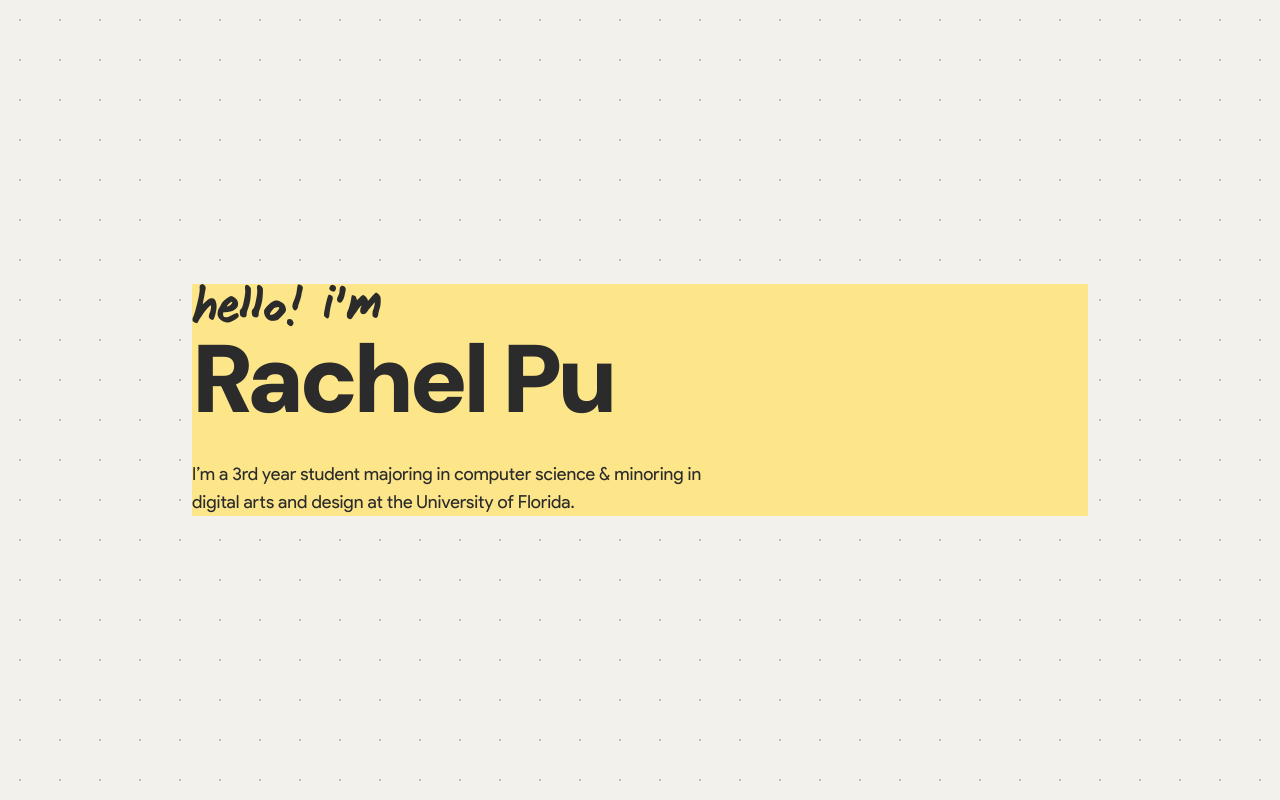
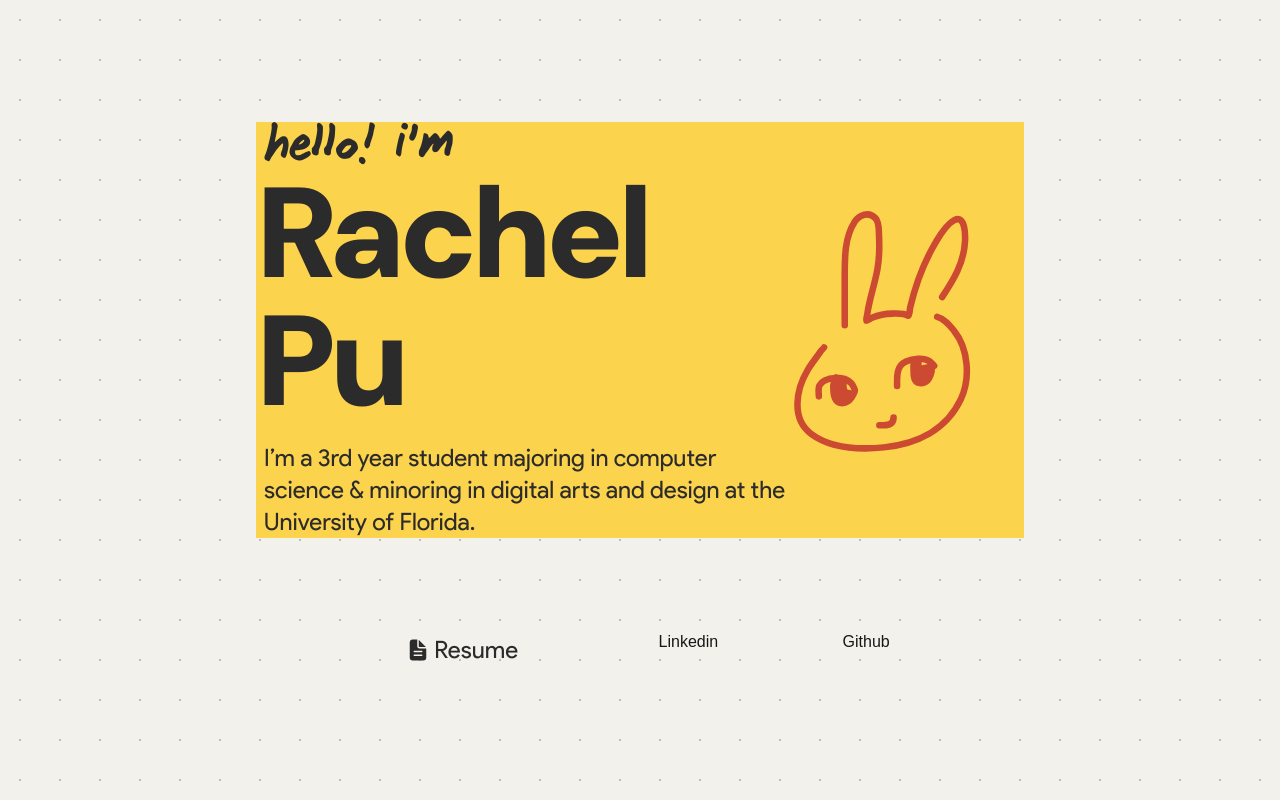
Before and after one commit to rachel-pu/rachel-pu, a Next.js app: page / in a window 1280 px wide. Built offline with nearby package versions, Linux system fonts and the light colour scheme.

Commit message:
animated home page

```diff
--- a/src/app/page.tsx
+++ b/src/app/page.tsx
@@ -1,21 +1,153 @@
-import Image from "next/image";
+"use client";
+
+import { motion } from "framer-motion";
+import { IoDocumentText } from "react-icons/io5";
+
 
 export default function Home() {
+
+    // src: https://codesandbox.io/p/sandbox/framer-motion-5-1-line-drawing-ph6ln?file=%2Fsrc%2FApp.js%3A4%2C1-17%2C3&from-embed
+    const draw = {
+    hidden: { pathLength: 0, opacity: 0 },
+    visible: ({i}: { i: any }) => {
+        const delay = 1 + i * 0.5;
+        return {
+            pathLength: 1,
+            opacity: 1,
+            transition: {
+                pathLength: { delay, type: "spring", duration: 2.0, bounce: 0 },
+                opacity: { delay, duration: 0.01 }
+            }
+        };
+    }
+};
+
   return (
       // dot background
       <div className="bg-[#F3F1EB] h-screen bg-dot-pattern bg-dot-size flex flex-col">
 
-          {/* text and picture */}
-          <div className="bg-amber-200 items-center flex m-auto flex-row">
+          {/* text and animated drawing */}
+          <div className="bg-amber-300 items-center flex mt-auto mb-20 mr-auto ml-auto flex-row max-w-[60%] justify-between">
               {/* text*/}
-              <div className="flex flex-col max-w-[60%]">
-                <h1 className="text-5xl font-janitor text-[#2B2B2B]">hello! i&#39;m</h1>
-                <p className="text-8xl font-dm-sans-black tracking-tighter text-[#2B2B2B]">Rachel Pu</p>
-                <p className="text-lg font-product-sans text-[#2B2B2B] mt-8">I’m a 3rd year student majoring in computer science & minoring in digital arts and design at the University of Florida. </p>
+              <div className="flex flex-col max-w-[70%]">
+                <motion.h1 className="text-5xl font-janitor text-[#2B2B2B] ml-2"
+                           initial={{ opacity: 0 }}
+                           animate={{ opacity: 1, transition: { duration: 0.8, delay: 0.2 } }}
+                >hello! i&#39;m</motion.h1>
+                <motion.p className="text-9xl font-dm-sans-black tracking-tighter text-[#2B2B2B]"
+                          initial={{ opacity: 0 }}
+                          animate={{ opacity: 1, transition: { duration: 0.8, delay: 1 } }}
+                >Rachel Pu</motion.p>
+                <motion.p className="text-2xl font-product-sans text-[#2B2B2B] mt-4 ml-2"
+                          initial={{ opacity: 0 }}
+                          animate={{ opacity: 1, transition: { duration: 0.8, delay: 2 } }}
+                          >I’m a 3rd year student majoring in computer science & minoring in digital arts and design at the University of Florida. </motion.p>
               </div>
                 {/* picture */}
+              {/*<img src="/vectors/bunny.svg" alt="Rachel Pu" className="max-w-[28%]"/>*/}
+
+              <motion.svg
+                  className="max-w-[30%]"
+                  width="100%"
+                  height="100%"
+                  viewBox="0 0 600 620"
+                  initial="hidden"
+                  animate="visible"
+              >
+                  <motion.path
+                      d="M132.133 297.31C132.133 257.918 131.905 218.52 132.133 179.129C132.424 128.832 129.601 72.3144 158.156 28.2404C170.27 9.54363 194.809 0.987818 212.113 18.6904C222.43 29.2438 220.781 51.9315 221.425 65.0076C222.843 93.8244 222.257 122.701 217.366 151.196C210.506 191.163 195.782 229.879 190.626 270.092C190.419 271.705 186.581 284.761 188.477 286.089C189.737 286.97 202.444 278.359 204.473 277.494C221.189 270.369 237.599 267.775 255.804 267.347C269.719 267.019 284.216 265.53 296.511 272.361C300.788 274.737 301.981 253.665 302.241 252.544C316.245 192.154 338.075 133.797 369.687 80.4069C381.019 61.2696 396.811 34.1964 417.556 23.8235C446.905 9.14914 446.111 64.9207 445.37 79.3325C442.49 135.363 415.554 179.447 385.683 224.253"
+                      stroke="#CB4A31"
+                      strokeWidth="17"
+                      fill="none"
+                      strokeLinecap ="round"
+                      variants={draw}
+                      custom={2}
+                  />
+                  <motion.path
+                      d="M372.791 275.822C391.737 280.559 405.401 297.871 416.96 312.232C454.375 358.718 459.933 436.459 434.627 490.099C396.515 570.884 318.733 607.151 233.839 615.681C169.713 622.124 99.5031 620.587 45.2283 580.943C-8.58368 541.637 5.75605 464.052 35.4396 414.296C45.6819 397.128 58.7277 381.513 69.8194 364.876C72.2897 361.17 76.6409 358.873 78.4143 355.326"
+                      stroke="#CB4A31"
+                      strokeWidth="17"
+                      fill="none"
+                      strokeLinecap ="round"
+                      variants={draw}
+                      custom={2}
+                    />
+                  <motion.path
+                      d = "M268.519 456.007C268.519 432.359 265.524 403.679 291.646 392.113C308.562 384.622 336.749 380.379 353.037 391.397C357.663 394.526 361.135 399.496 365.077 403.437"
+                        stroke="#CB4A31"
+                        strokeWidth="17"
+                        fill="none"
+                        strokeLinecap ="round"
+                        variants={draw}
+                        custom={0}
+                    />
+                  <motion.path
+                      d="M312.507 397C310.248 397.282 311.434 414.205 311.434 416.073C311.434 430.19 311.852 448.378 330.388 448.378C346.245 448.378 354.594 433.051 357.984 419.113C360.066 410.557 356.976 402.735 354.349 394.854"
+                      stroke="#CB4A31"
+                      strokeWidth="17"
+                      fill="none"
+                      strokeLinecap ="round"
+                      variants={draw}
+                      custom={1}
+                    />
+                  <motion.path
+                      d= "M64.6755 482.829C64.6755 474.509 62.3173 462.168 66.2251 454.458C74.0802 438.96 92.939 435.516 108.663 434.789C123.451 434.105 138.157 437.699 148.955 448.497C152.971 452.514 154.828 457.209 156.942 462.325C157.246 463.063 157.958 465.189 158.551 465.663C161.45 467.983 151.312 483.86 149.789 486.167C143.44 495.786 131.349 503.105 119.213 499.637C102.152 494.763 102.226 468.526 102.226 454.815C102.226 445.818 105.48 441.138 109.736 433.477"
+                      stroke="#CB4A31"
+                      strokeWidth="17"
+                      fill="none"
+                      strokeLinecap ="round"
+                      variants={draw}
+                      custom={1}
+                  />
+                  <motion.path
+                      d = "M324.051 391.513C324.051 400.762 321.563 410.168 333.926 410.168C342.998 410.168 351.385 400.872 350.325 415.715C349.624 425.532 340.172 435.405 330.147 435.405C323.476 435.405 318.418 426.065 321.429 420.043C325.177 412.548 336.121 415.056 336.121 423.396C336.121 428.142 334.768 432.309 329.537 428.822"
+                      stroke="#CB4A31"
+                      strokeWidth="17"
+                      fill="none"
+                      strokeLinecap ="round"
+                      variants={draw}
+                      custom={1}
+                  />
+
+                  <motion.path
+                      d = "M129.828 441.989C127.653 442.261 128.731 451.216 128.731 453.206C128.731 460.544 129.196 470.397 137.266 473.567C139.508 474.448 150.516 474.371 150.677 477.103C150.845 479.965 145.424 483.638 142.996 484.784C121.162 495.094 112.667 461.809 112.272 446.379C112.113 440.19 112.912 447.989 113.125 450.036C113.909 457.583 113.369 465.385 113.369 472.958C113.369 479.078 112.484 484.855 118.855 486.979"
+                      stroke="#CB4A31"
+                      strokeWidth="17"
+                      fill="none"
+                      strokeLinecap ="round"
+                      variants={draw}
+                      custom={1}
+
+                  />
+                  <motion.path
+                      d = "M222.328 558.129C239.12 558.129 259.369 559.456 259.369 537.757"
+                      stroke="#CB4A31"
+                      strokeWidth="17"
+                      fill="none"
+                      strokeLinecap ="round"
+                      variants={draw}
+                      custom={1}
+                  />
+
+
+              </motion.svg>
 
           </div>
+
+          <motion.div className="flex flex-row  mt-1 mb-auto ml-auto mr-auto w-[50%] justify-around p-2"
+                      initial={{ opacity: 0 }}
+                      animate={{ opacity: 1, transition: { duration: 0.8, delay: 3 } }}>
+              <motion.button className="text-[#2B2B2B] text-2xl font-product-sans pr-4 pt-1 pb-1 pl-4 rounded-lg flex flex-row items-center justify-center"
+                             whileHover={{ scale: 1.05, backgroundColor: '#ececec', color: '#CB4A31'}}
+                             whileTap={{ scale: 0.95 }}
+              >
+
+                  <IoDocumentText />
+                  <p className="ml-1">Resume</p>
+                  </motion.button>
+              <a>Linkedin</a>
+              <a>Github</a>
+          </motion.div>
       </div>
   );
 }
```
Also changed, not shown: package.json (+9 -6 lines), public/vectors/bunny.svg (renamed from public/vectors/Group 2.svg), 1 other file (tests, documents, lock files or other folders).
